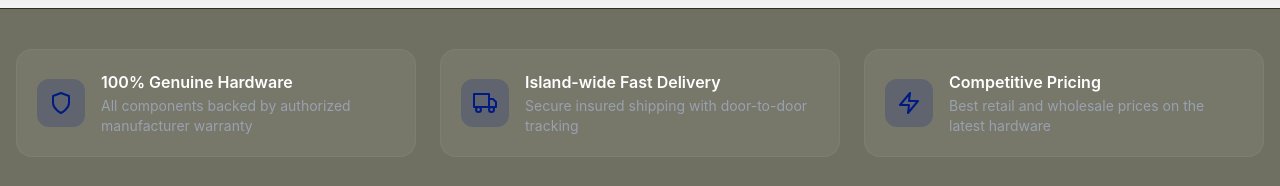
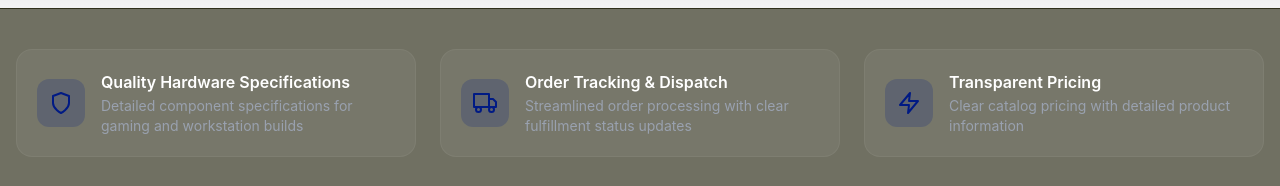
Before and after one commit to Shiyak123/i-computers-frontend-react, a React (Vite) app: page / in a window 1280 px wide. Shown: the part 589-775 px from the top of the page. Built offline with nearby package versions, Linux system fonts and the light colour scheme; no server answers.

Commit message:
refine homepage copy for academic project

```diff
--- a/src/components/pages/homePage.jsx
+++ b/src/components/pages/homePage.jsx
@@ -26,18 +26,18 @@ const CATEGORIES = [
 const VALUE_PROPOSITIONS = [
     {
         icon: FiShield,
-        title: "100% Genuine Hardware",
-        desc: "All components backed by authorized manufacturer warranty"
+        title: "Quality Hardware Specifications",
+        desc: "Detailed component specifications for gaming and workstation builds"
     },
     {
         icon: FiTruck,
-        title: "Island-wide Fast Delivery",
-        desc: "Secure insured shipping with door-to-door tracking"
+        title: "Order Tracking & Dispatch",
+        desc: "Streamlined order processing with clear fulfillment status updates"
     },
     {
         icon: FiZap,
-        title: "Competitive Pricing",
-        desc: "Best retail and wholesale prices on the latest hardware"
+        title: "Transparent Pricing",
+        desc: "Clear catalog pricing with detailed product information"
     }
 ];
 
```
